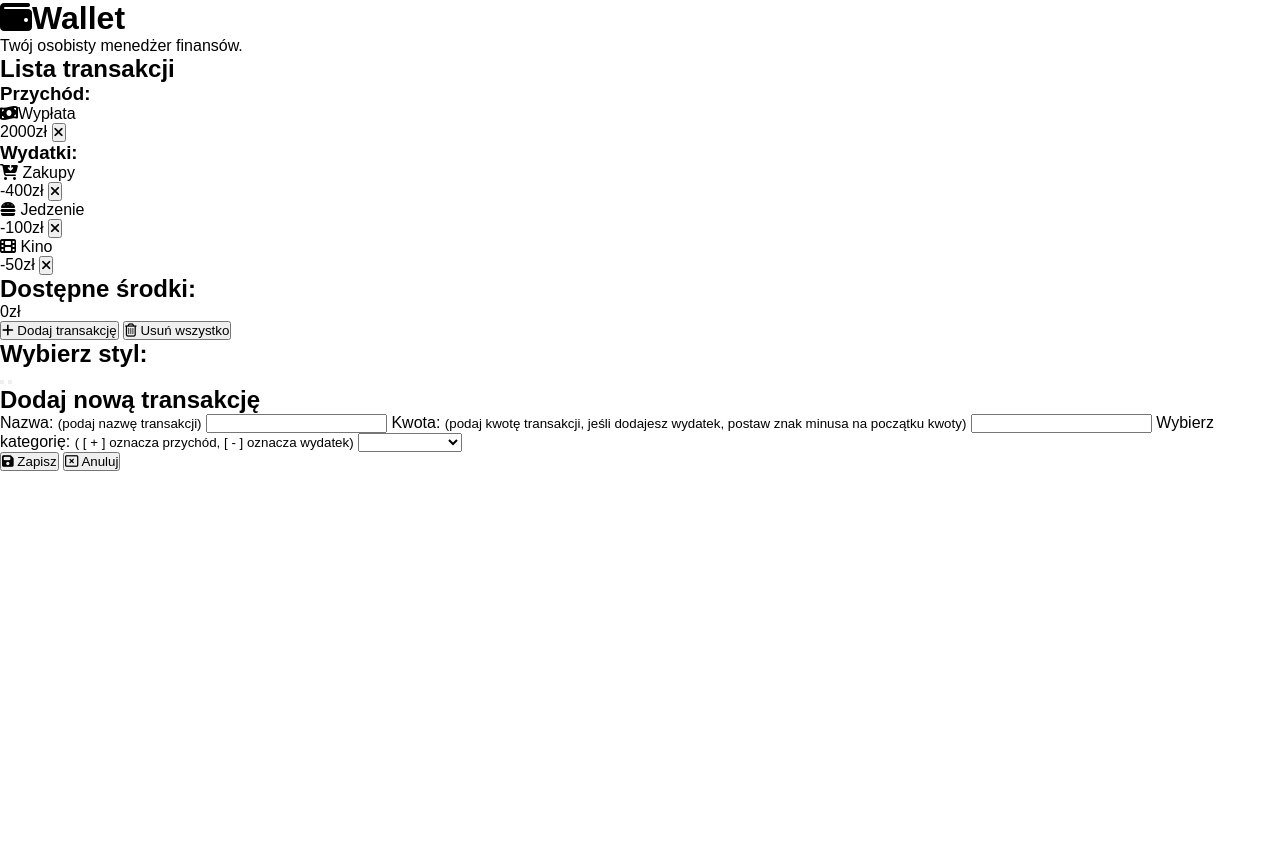
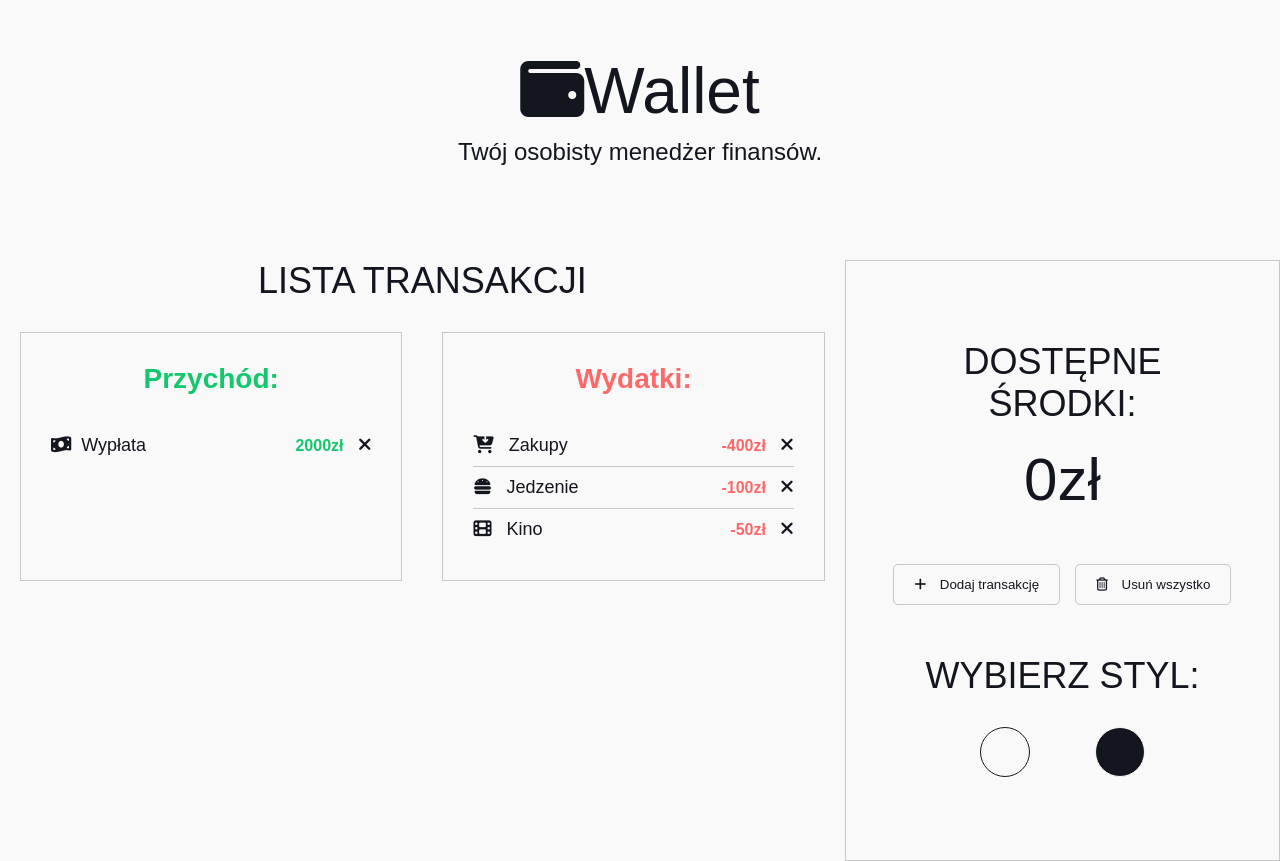
Before and after one commit to OlgaZha/finance-manager, a plain HTML site: page index.html in a window 1280 px wide. Before the commit the page ends 800 px from the top, so only its background shows below. Drawn offline with Linux system fonts and the light colour scheme.

Commit message:
adding styles

```diff
--- a/style.css
+++ b/style.css
@@ -4,7 +4,251 @@
 	padding: 0;
 }
 
+:root {
+	--first-color: #f9f9f9;
+	--second-color: #14161f;
+	--border-color: rgba(0, 0, 0, 0.2);
+}
+
 body {
 	height: 100vh;
 	font-family: 'Monserrat', sans-serif;
+	color: var(--second-color);
+	background-color: var(--first-color);
 }
+
+header {
+	display: flex;
+	justify-content: center;
+	align-items: center;
+	flex-direction: column;
+	margin-bottom: 40px;
+	height: 220px;
+}
+
+header h1 {
+	margin-bottom: 10px;
+	font-size: 64px;
+	font-weight: 200;
+}
+
+header p {
+	font-size: 24px;
+}
+
+main {
+	display: flex;
+	justify-content: center;
+	align-items: flex-start;
+}
+
+h2.title {
+	margin-bottom: 30px;
+	text-align: center;
+	text-transform: uppercase;
+	font-size: 36px;
+	font-weight: 200;
+}
+
+.transactions {
+	width: 1000px;
+}
+
+.transactions h3 {
+	margin-bottom: 30px;
+	font-size: 28px;
+	text-align: center;
+}
+
+.transaction-list {
+	display: flex;
+}
+
+.income-area,
+.expenses-area {
+	margin: 0 20px;
+	padding: 30px;
+	width: 50%;
+	border: 1px solid var(--border-color);
+}
+
+.income-area h3,
+.income-area .transaction-amount {
+	color: rgb(19, 200, 108);
+	font-weight: bold;
+}
+
+.expenses-area h3,
+.expenses-area .transaction-amount {
+	color: rgb(255, 104, 104);
+	font-weight: bold;
+}
+
+.transaction {
+	display: flex;
+	justify-content: space-between;
+	padding: 10px 0;
+	border-bottom: 1px solid var(--border-color);
+}
+
+.transaction:last-child {
+	border-bottom: none;
+}
+
+.transaction-name {
+	font-size: 18px;
+}
+
+.transaction-name i {
+	margin-right: 10px;
+}
+
+.delete {
+	margin-left: 10px;
+	background: none;
+	border: none;
+	font-size: 18px;
+	color: var(--second-color);
+	cursor: pointer;
+	transition: transform 0.3s;
+}
+
+.delete:hover {
+	transform: scale(0.8);
+}
+
+.options {
+	padding: 80px 40px;
+	width: 500px;
+	border: 1px solid var(--border-color);
+}
+
+.available-money {
+	margin-top: -10px;
+	text-align: center;
+	font-size: 60px;
+}
+
+.controls {
+	display: flex;
+	justify-content: space-around;
+	margin: 50px 0;
+}
+
+.controls button {
+	padding: 12px 20px;
+	color: var(--second-color);
+	border: 1px solid var(--border-color);
+	border-radius: 5px;
+	background: none;
+	cursor: pointer;
+	transition: color 0.3s, background-color 0.3s;
+}
+
+.controls button:hover {
+	color: var(--first-color);
+	background-color: var(--second-color);
+}
+
+.controls i {
+	margin-right: 10px;
+}
+
+.style-selection {
+	display: flex;
+	flex-direction: column;
+	align-items: center;
+}
+
+.color-buttons button {
+	margin: 0 30px;
+	width: 50px;
+	height: 50px;
+	border-radius: 50%;
+	cursor: pointer;
+	transition: transform 0.3s;
+}
+
+.color-buttons button:hover {
+	transform: scale(0.9);
+}
+
+.color-buttons .light {
+	background: var(--first-color);
+	border: 1px solid var(--second-color);
+}
+
+.color-buttons .dark {
+	background: var(--second-color);
+	border: 1px solid var(--first-color);
+}
+
+.add-transaction-panel {
+	display: none;
+	justify-content: center;
+	align-items: center;
+	flex-direction: column;
+	position: absolute;
+	top: 0;
+	left: 0;
+	width: 100%;
+	height: 100%;
+	color: #fff;
+	background-image: linear-gradient(315deg, #4c4177 0%, #2a5470 74%);
+}
+
+.add-transaction-panel h2.title {
+	margin-bottom: 0;
+}
+
+.add-transaction-panel label {
+	margin-top: 40px;
+	margin-bottom: 5px;
+	font-size: 26px;
+}
+
+.add-transaction-panel small {
+	margin-bottom: 15px;
+	font-style: italic;
+	color: #ddd;
+}
+
+.add-transaction-panel input,
+.add-transaction-panel select {
+	width: 800px;
+}
+
+.add-transaction-panel input,
+.add-transaction-panel select,
+.add-transaction-panel button {
+	padding: 10px 20px;
+	border: 1px solid black;
+	border-radius: 5px;
+}
+
+.add-transaction-panel input,
+.add-transaction-panel select,
+.add-transaction-panel option {
+	font-size: 18px;
+}
+
+.add-transaction-panel .panel-buttons {
+	display: flex;
+	justify-content: center;
+	margin-top: 30px;
+}
+
+.add-transaction-panel button {
+	margin: 0 30px;
+	padding: 15px 40px;
+	font-size: 18px;
+	color: #fff;
+	border: 1px solid #fff;
+	background: none;
+	cursor: pointer;
+	transition: background-color .3s;
+}
+
+.add-transaction-panel button:hover {
+	background-color: rgb(25,27,51)
+}
```
